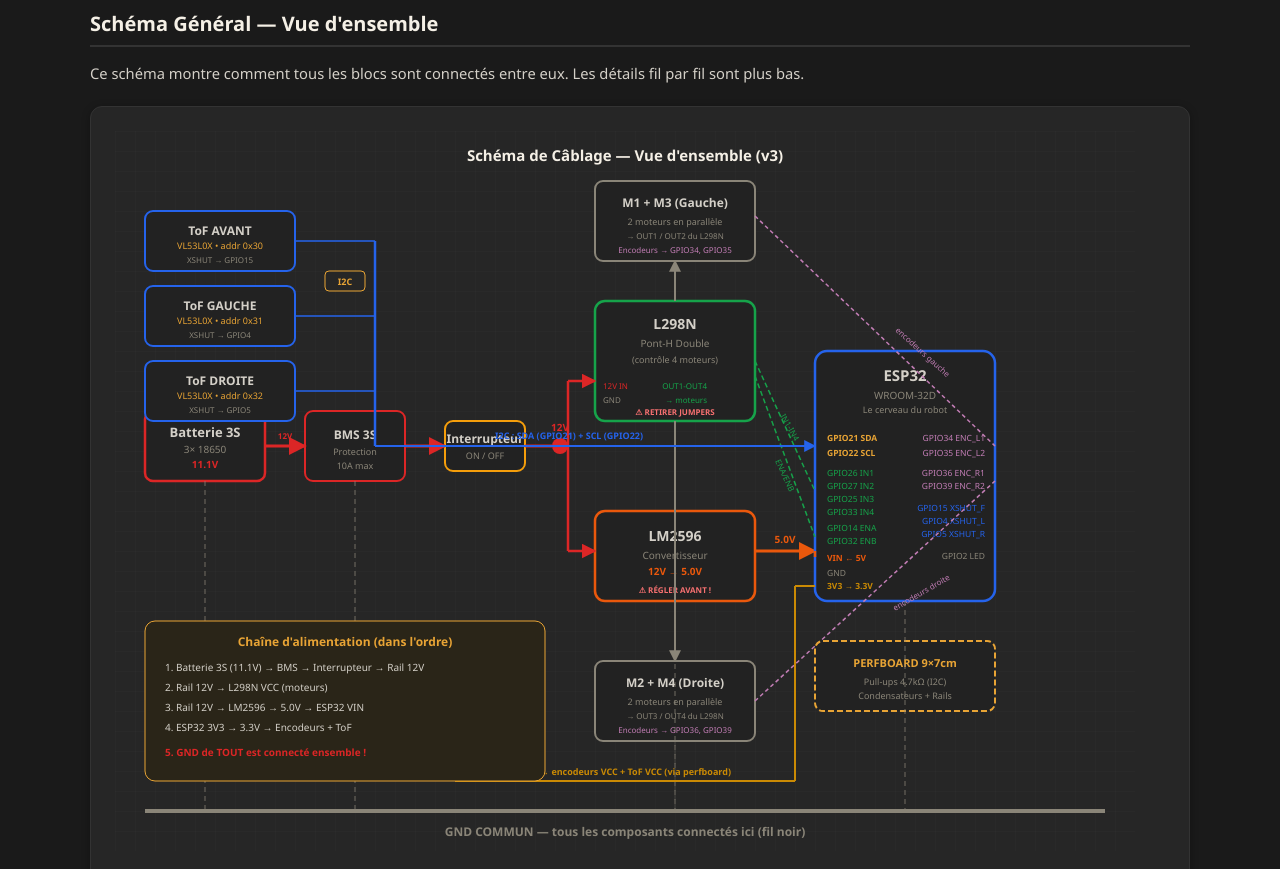
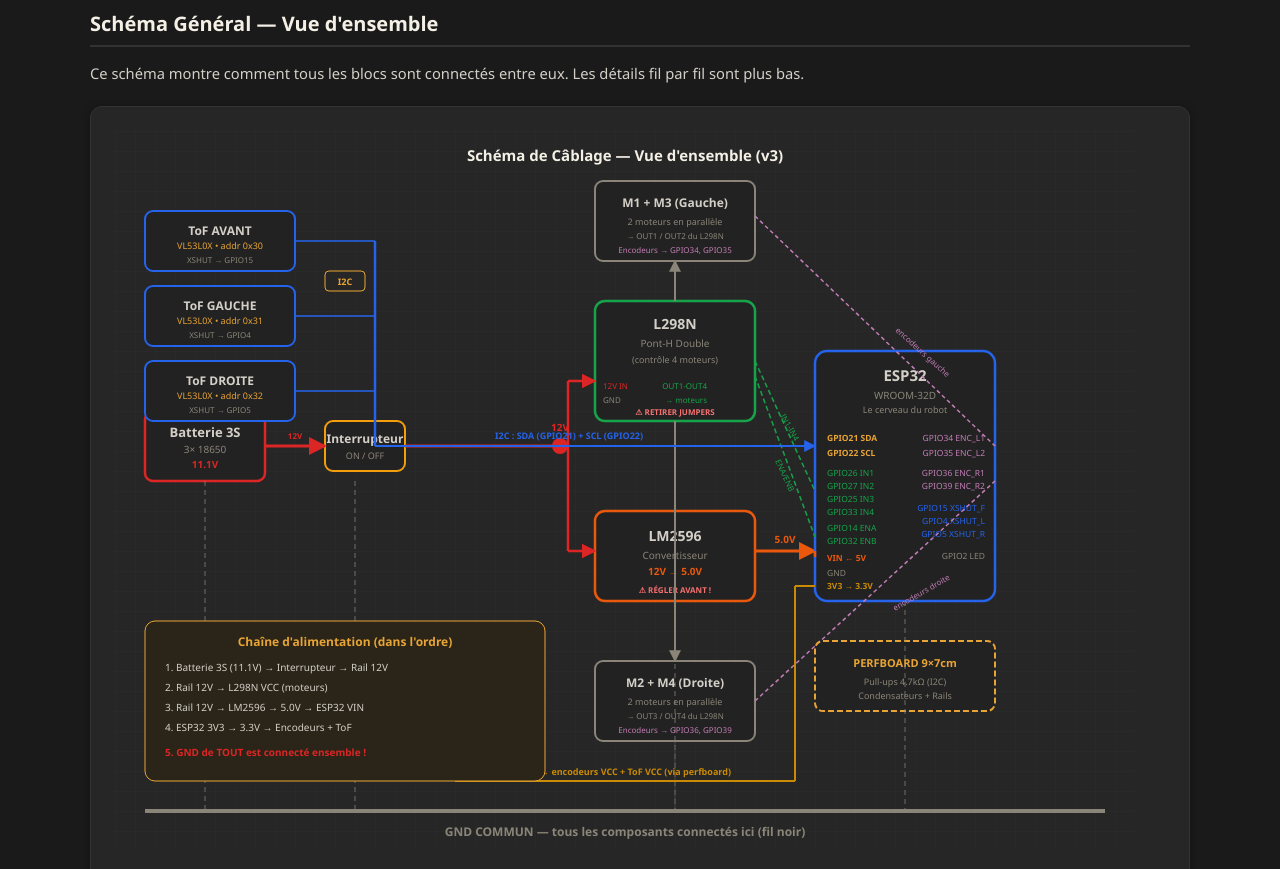
Before and after one commit to DOUDOUissexy/robolympix, a plain HTML site: page wiring_v3.html in a window 1280 px wide. Shown: the part 1160-2029 px from the top of the page. Drawn offline with Linux system fonts and the light colour scheme.

Commit message:
Add wiring_v3.html

```diff
--- a/wiring_v3.html
+++ b/wiring_v3.html
@@ -184,26 +184,18 @@
   <text x="35" y="276" fill="#dc2626" font-size="12" font-weight="700">+</text>
   <text x="140" y="276" fill="#8a8578" font-size="12" font-weight="700">−</text>
 
-  <!-- ══ BMS ══ -->
-  <rect x="190" y="280" width="100" height="70" rx="8" fill="#222" stroke="#dc2626" stroke-width="2"/>
-  <text x="240" y="308" text-anchor="middle" fill="#d4d0c8" font-size="12" font-weight="700">BMS 3S</text>
-  <text x="240" y="324" text-anchor="middle" fill="#8a8578" font-size="9">Protection</text>
-  <text x="240" y="338" text-anchor="middle" fill="#8a8578" font-size="9">10A max</text>
-  <!-- Battery → BMS -->
-  <line x1="150" y1="315" x2="190" y2="315" stroke="#dc2626" stroke-width="3" marker-end="url(#arrowR)"/>
-  <text x="170" y="308" text-anchor="middle" fill="#dc2626" font-size="8" font-weight="700">12V</text>
-
   <!-- ══ SWITCH ══ -->
-  <rect x="330" y="290" width="80" height="50" rx="8" fill="#222" stroke="#f59e0b" stroke-width="2"/>
-  <text x="370" y="312" text-anchor="middle" fill="#d4d0c8" font-size="12" font-weight="700">Interrupteur</text>
-  <text x="370" y="328" text-anchor="middle" fill="#8a8578" font-size="9">ON / OFF</text>
-  <!-- BMS → Switch -->
-  <line x1="290" y1="315" x2="330" y2="315" stroke="#dc2626" stroke-width="3" marker-end="url(#arrowR)"/>
+  <rect x="210" y="290" width="80" height="50" rx="8" fill="#222" stroke="#f59e0b" stroke-width="2"/>
+  <text x="250" y="312" text-anchor="middle" fill="#d4d0c8" font-size="12" font-weight="700">Interrupteur</text>
+  <text x="250" y="328" text-anchor="middle" fill="#8a8578" font-size="9">ON / OFF</text>
+  <!-- Battery → Switch -->
+  <line x1="150" y1="315" x2="210" y2="315" stroke="#dc2626" stroke-width="3" marker-end="url(#arrowR)"/>
+  <text x="180" y="308" text-anchor="middle" fill="#dc2626" font-size="8" font-weight="700">12V</text>
 
   <!-- ══ 12V RAIL SPLIT ══ -->
   <circle cx="445" cy="315" r="8" fill="#dc2626"/>
   <text x="445" y="300" text-anchor="middle" fill="#dc2626" font-size="10" font-weight="700">12V</text>
-  <line x1="410" y1="315" x2="437" y2="315" stroke="#dc2626" stroke-width="3"/>
+  <line x1="290" y1="315" x2="437" y2="315" stroke="#dc2626" stroke-width="3"/>
 
   <!-- ══ L298N ══ -->
   <rect x="480" y="170" width="160" height="120" rx="10" fill="#222" stroke="#16a34a" stroke-width="2.5"/>
@@ -348,7 +340,7 @@
   <!-- ══ FLOW EXPLANATION ══ -->
   <rect x="30" y="490" width="400" height="160" rx="10" fill="#2a2518" stroke="#e8a435" stroke-width="1"/>
   <text x="230" y="515" text-anchor="middle" fill="#e8a435" font-size="12" font-weight="700">Chaîne d'alimentation (dans l'ordre)</text>
-  <text x="50" y="540" fill="#d4d0c8" font-size="10">1. Batterie 3S (11.1V) → BMS → Interrupteur → Rail 12V</text>
+  <text x="50" y="540" fill="#d4d0c8" font-size="10">1. Batterie 3S (11.1V) → Interrupteur → Rail 12V</text>
   <text x="50" y="560" fill="#d4d0c8" font-size="10">2. Rail 12V → L298N VCC (moteurs)</text>
   <text x="50" y="580" fill="#d4d0c8" font-size="10">3. Rail 12V → LM2596 → 5.0V → ESP32 VIN</text>
   <text x="50" y="600" fill="#d4d0c8" font-size="10">4. ESP32 3V3 → 3.3V → Encodeurs + ToF</text>
@@ -392,13 +384,10 @@
 <div class="step-section">
   <h3><span class="step-num">1</span> Chaîne d'alimentation (12V)</h3>
   <p style="margin-bottom:10px">C'est le courant qui vient de la batterie et alimente tout le système.</p>
-  <div class="conn-row"><span class="wire w-red">Rouge</span> Batterie + <span class="arrow">→</span> BMS B+ (entrée positive du BMS)</div>
-  <div class="conn-row"><span class="wire w-black">Noir</span> Batterie − <span class="arrow">→</span> BMS B− (entrée négative du BMS)</div>
-  <div class="conn-row"><span class="wire w-red">Rouge</span> BMS P+ (sortie) <span class="arrow">→</span> Interrupteur (borne 1)</div>
+  <div class="conn-row"><span class="wire w-red">Rouge</span> Batterie + <span class="arrow">→</span> Interrupteur (borne 1)</div>
   <div class="conn-row"><span class="wire w-red">Rouge</span> Interrupteur (borne 2) <span class="arrow">→</span> Rail 12V du perfboard (R2, cols 1-9)</div>
-  <div class="conn-row"><span class="wire w-black">Noir</span> BMS P− (sortie) <span class="arrow">→</span> Rail GND du perfboard (R12)</div>
+  <div class="conn-row"><span class="wire w-black">Noir</span> Batterie − <span class="arrow">→</span> Rail GND du perfboard (R12)</div>
   <div class="explanation">
-    <b>Pourquoi le BMS ?</b> Il protège la batterie contre la surcharge, la décharge profonde, et les courts-circuits. Sans BMS, ta batterie peut gonfler ou prendre feu.<br>
     <b>Pourquoi l'interrupteur ?</b> Pour pouvoir éteindre le robot sans débrancher la batterie à chaque fois.
   </div>
 </div>
@@ -523,7 +512,7 @@
 <div class="tip-box">
   <div class="title">Ne branche pas tout d'un coup. Teste étape par étape !</div>
   <div class="desc">
-    <b>1.</b> Branche la batterie → BMS → interrupteur. Mesure 12V sur le rail.<br>
+    <b>1.</b> Branche la batterie → interrupteur. Mesure 12V sur le rail.<br>
     <b>2.</b> Branche le LM2596. Règle à 5.0V. Mesure avec le multimètre.<br>
     <b>3.</b> Branche l'ESP32 (VIN + GND). Vérifie que la LED bleue clignote au démarrage.<br>
     <b>4.</b> Upload un sketch de test basique (ex: blink). Si ça marche, l'ESP32 est bien alimenté.<br>
```
